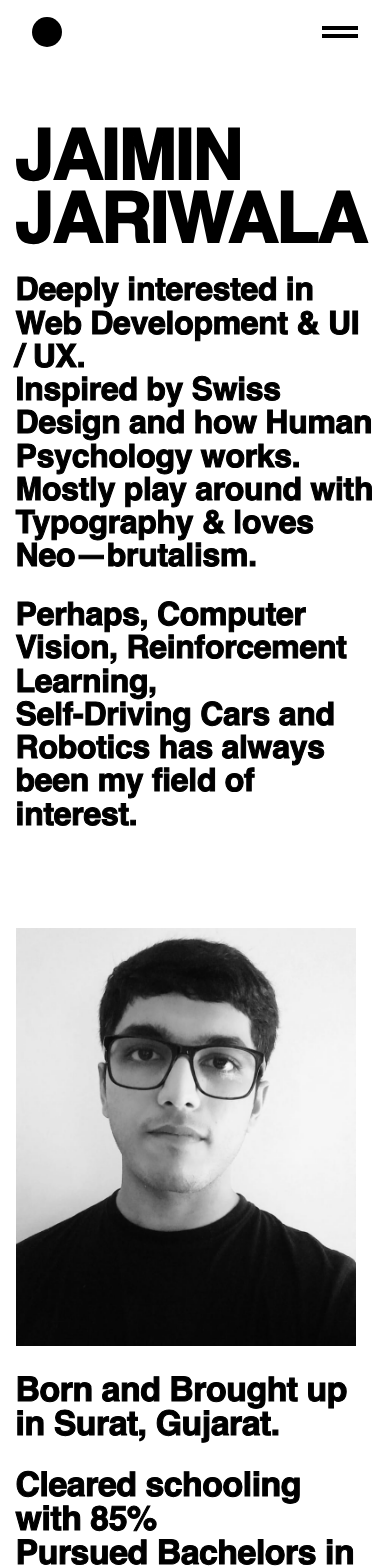
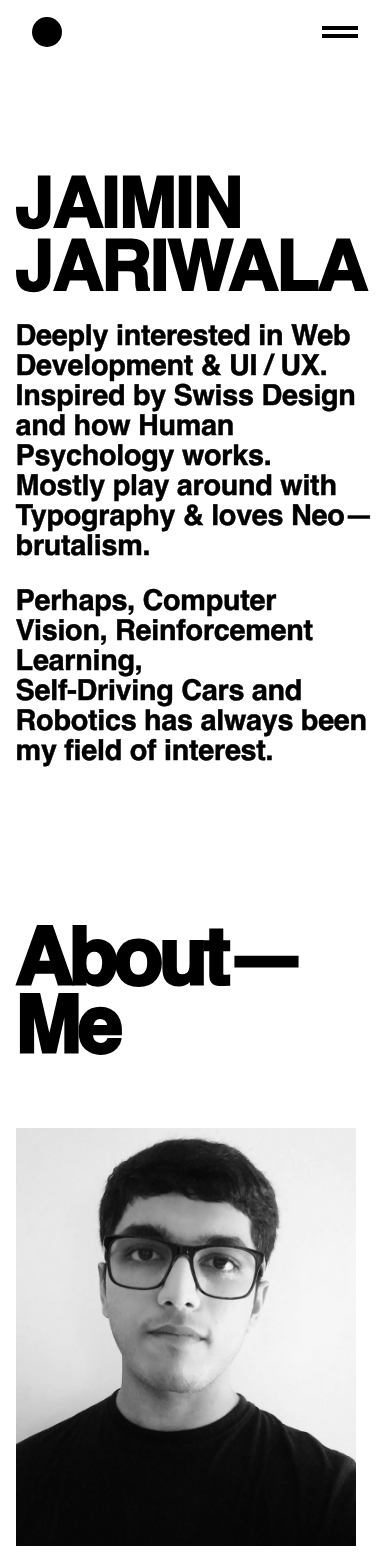
Before and after one commit to jaiminjariwala/jaiminjariwala, a React (Vite) app: page / in a window 390 px wide. Shown: the top 1568 px of the page. Built offline with nearby package versions, Linux system fonts and the light colour scheme.

Commit message:
updated css, removed redundant code

```diff
--- a/src/components/About/About.css
+++ b/src/components/About/About.css
@@ -1,14 +1,27 @@
-/* hello */
 .about {
   min-height: 100vh;
+  padding: 14vh 2vw;
+  font-family: "Helvetica", sans-serif;
+  display: flex;
+  flex-direction: column;
+  justify-content: flex-start;
+  gap: 2rem;
+  box-sizing: border-box;
+}
 
+.about h1 {
+  font-size: clamp(5rem, 9vw, 12rem);
+  font-weight: bold;
+  letter-spacing: -4px;
+  line-height: 0.85;
+  -webkit-text-stroke: 3px black;
+  color: black;
+  order: -1; /* Ensures heading always appears first */
+  margin-bottom: 2rem;
+}
+
+.content-and-image {
   display: flex;
-  flex-direction: row;
-  justify-content:center;
-  align-items: center;
-
-  margin: 0 auto;
-  padding: 5vh 2vw;
   gap: clamp(1rem, 4vw, 2rem);
   box-sizing: border-box;
 }
@@ -27,12 +40,11 @@
   -webkit-text-stroke: 1px black;
   line-height: 1;
   letter-spacing: -1px;
-
-  margin: 0;
+  margin: 0 0 2.5rem 0;
 }
 
-.content p:not(:last-child) {
-  margin-bottom: 2.5rem
+.content p:last-child {
+  margin-bottom: 0;
 }
 
 .about img {
@@ -40,7 +52,7 @@
   height: auto;
   object-fit: cover;
   filter: grayscale(100%);
-  transition-delay: filter 0.5s ease;
+  transition: filter 0.5s ease;
   flex-shrink: 0;
 }
 
@@ -48,25 +60,15 @@
   filter: grayscale(0%);
 }
 
-/* Tablet Breakpoint */
+/* Tablet and smaller devices */
 @media screen and (max-width: 1024px) {
   .about {
-    padding: 3vh 3vw;
-    gap: 2rem;
+    padding: 12vh 4vw 5vh;
   }
 
-  .content {
-    max-width: 70%;
-  }
-}
-
-/* Mobile Breakpoint */
-@media screen and (max-width: 768px) {
-  .about {
-    flex-direction: column-reverse; /* Showing image first */
-    padding: 10vh 4vw 0vh 4vw;
-    align-items: start;
-    justify-content: left;
+  .content-and-image {
+    flex-direction: column-reverse;
+    align-items: flex-start;
   }
 
   .content {
@@ -76,42 +78,26 @@
   .content p {
     font-size: clamp(1.8rem, 4vw, 2.4rem);
     letter-spacing: -0.5px;
-  }
-
-  .content p:not(:last-child) {
     margin-bottom: 1.2rem;
   }
 
   .about img {
-    width: clamp(200px, 92vw, 300px);
-    margin-bottom: -0.1rem;
+    width: clamp(240px, 92vw, 380px);
+    margin-bottom: 2rem;
   }
 }
 
-/* Mobile Breakpoint */
+/* Mobile devices */
 @media screen and (max-width: 430px) {
   .about {
-    flex-direction: column-reverse; /* Showing image first */
-    padding: 10vh 4vw 5vh 4vw;
-    align-items: start;
-    justify-content: left;
-  }
-
-  .content {
-    max-width: 100%;
+    padding: 10vh 4vw 5vh;
   }
 
   .content p {
     font-size: clamp(2.12rem, 2vw, 3rem);
-    letter-spacing: -0.5px;
-  }
-
-  .content p:not(:last-child) {
-    margin-bottom: 1.2rem;
   }
 
   .about img {
     width: clamp(270px, 100vw, 340px);
-    margin-bottom: -0.1rem;
   }
 }
--- a/src/components/About/About.jsx
+++ b/src/components/About/About.jsx
@@ -10,6 +10,10 @@ const About = () => {
 
     return (
         <div className="about" id="about">
+
+            <h1>About—Me</h1>
+
+            <div className='content-and-image'>
                 <div ref={textRef} className="content reveal-text-container">
                     <p>Born and Brought up in Surat, Gujarat.</p>
                     <p>
@@ -27,10 +31,11 @@ const About = () => {
                 </div>
                 <img src={isHovering ? colorImage : bwImage}
                     alt="Profile Picture"
-                onMouseEnter={() => {setIsHovering(true)}}
-                onMouseLeave={() => {setIsHovering(false)}}
-                style={{willChange : 'filter'}}
+                    onMouseEnter={() => { setIsHovering(true) }}
+                    onMouseLeave={() => { setIsHovering(false) }}
+                    style={{ willChange: 'filter' }}
                 />
+            </div>
         </div>
     );
 };
--- a/src/components/Contact/Contact.jsx
+++ b/src/components/Contact/Contact.jsx
@@ -39,9 +39,9 @@ const Contact = () => {
             <h1>Get in touch</h1>
 
             <div ref={textRef} className="contact-links reveal-text-container">
-                <a href="jaiminjariwala5@gmail.com" className="contact-item">MAIL</a>
-                <a href="jaiminjariwala5@gmail.com" className="contact-item">LINKEDIN</a>
-                <a href="jaiminjariwala5@gmail.com" className="contact-item">TWITTER</a>
+                <a href="mailto:jaiminjariwala5@gmail.com" className="contact-item">MAIL</a>
+                <a href="https://www.linkedin.com/in/jaiminjariwala/" className="contact-item">LINKEDIN</a>
+                <a href="https://x.com/jaiminjariwala_" className="contact-item">TWITTER</a>
             </div>
 
             <div className="datetime-container">
--- a/src/components/Hero/Hero.css
+++ b/src/components/Hero/Hero.css
@@ -1,6 +1,6 @@
 .hero {
   min-height: 100vh;
-  padding: 20vh 2vw 2vh 2vw;
+  padding: 20vh 2vw 2vh;
   font-family: "Helvetica", sans-serif;
   position: relative;
   z-index: 90;
@@ -10,14 +10,12 @@
 }
 
 .hero h1 {
-  /* Clamp for fluid typography scaling! */
   font-size: clamp(2.5rem, 14vw, 12rem);
   font-weight: bold;
   letter-spacing: clamp(-3px, -0.5vw, -9px);
   line-height: 0.89;
   -webkit-text-stroke: clamp(2px, 0.4vw, 5px) black;
   color: black;
-
   margin-bottom: 2.5vh;
 }
 
@@ -25,212 +23,123 @@
   font-size: clamp(1rem, 2.8vw, 2.4rem);
   line-height: 1.04;
   letter-spacing: -0.3px;
-  -webkit-text-stroke: 1px black;
+  -webkit-text-stroke: 0.4px black;
   font-weight: bold;
-
   margin-bottom: 3vh;
   max-width: 90ch;
 }
 
+.hero p:last-child {
+  margin-bottom: 0;
+}
 
-/* IPAD-PRO Breakpoint */
-@media screen and (max-width: 1024px) {
+/* Nest Hub (1024x600) */
+@media screen and (max-width: 1024px) and (max-height: 600px) {
   .hero {
-    padding: 6vh 2vw 0vh 2vw;
-    display: flex;
-    margin: 0;
+    padding: 15vh 4vw 2vh;
   }
 
   .hero h1 {
-    font-size: clamp(11rem, 20vw, 8rem);
+    font-size: clamp(8rem, 16vw, 10rem);
     letter-spacing: -2px;
     -webkit-text-stroke: 2px black;
   }
 
   .hero p {
-    font-size: clamp(3.5rem, 4vw, 4rem);
-  }
-  .hero p:last-child {
-    margin-bottom: 0;
+    font-size: clamp(2.8rem, 3vw, 3.2rem);
   }
 }
 
-/* Surface-Pro 7 Breakpoint */
+/* Surface Pro 7 (912x1368) */
 @media screen and (max-width: 912px) {
   .hero {
-    padding: 8vh 2vw 0vh 2vw;
-    display: flex;
-    margin: 0;
+    padding: 18vh 4vw 2vh;
   }
 
   .hero h1 {
-    font-size: clamp(10rem, 20vw, 8rem);
+    font-size: clamp(8rem, 18vw, 9rem);
     letter-spacing: -2px;
     -webkit-text-stroke: 2px black;
   }
 
   .hero p {
-    font-size: clamp(3.5rem, 4vw, 4rem);
-  }
-  .hero p:last-child {
-    margin-bottom: 0;
+    font-size: clamp(2.8rem, 3.5vw, 3.2rem);
   }
 }
 
-/* IPAD-Air Breakpoint */
+/* iPad Air (820x1180) */
 @media screen and (max-width: 820px) {
   .hero {
-    padding: 12vh 4vw 0vh 4vw;
-    display: flex;
-    margin: 0;
+    padding: 16vh 4vw 2vh;
   }
 
   .hero h1 {
-    font-size: clamp(8rem, 20vw, 8rem);
+    font-size: clamp(7rem, 16vw, 8rem);
     letter-spacing: -2px;
     -webkit-text-stroke: 2px black;
   }
 
   .hero p {
-    font-size: clamp(2.9rem, 4vw, 4rem);
-  }
-  .hero p:last-child {
-    margin-bottom: 0;
+    font-size: clamp(2.5rem, 3vw, 2.8rem);
   }
 }
 
-/* IPAD-Air Breakpoint */
+/* iPad Mini and smaller tablets */
 @media screen and (max-width: 768px) {
   .hero {
-    padding: 14vh 4vw 0vh 4vw;
-    display: flex;
-    margin: 0;
+    padding: 14vh 4vw 2vh;
   }
 
   .hero h1 {
-    font-size: clamp(8rem, 20vw, 8rem);
-    letter-spacing: -2px;
-    -webkit-text-stroke: 2px black;
+    font-size: clamp(6rem, 16vw, 7rem);
   }
 
   .hero p {
-    font-size: clamp(2.7rem, 3vw, 4rem);
-  }
-  .hero p:last-child {
-    margin-bottom: 0;
+    font-size: clamp(2.3rem, 2.8vw, 2.5rem);
   }
 }
 
-/* Surface-Duo Breakpoint */
+/* Large Phones */
 @media screen and (max-width: 540px) {
   .hero {
-    padding: 8vh 2vw 0vh 2vw;
-    display: flex;
-    margin: 0;
+    padding: 12vh 4vw 2vh;
   }
 
   .hero h1 {
-    font-size: clamp(6rem, 16vw, 8rem);
-    letter-spacing: -2px;
-    -webkit-text-stroke: 2px black;
+    font-size: clamp(5rem, 14vw, 6rem);
   }
 
   .hero p {
-    font-size: clamp(2rem, 4vw, 4rem);
-  }
-  .hero p:last-child {
-    margin-bottom: 0;
+    font-size: clamp(2rem, 2.5vw, 2.3rem);
   }
 }
 
-/* Mobile Breakpoint (IPhone Pro Max, Samsung Galaxy S20 Ultra) */
+/* Medium Phones */
 @media screen and (max-width: 430px) {
   .hero {
-    padding: 14vh 4vw 0vh 4vw;
-    display: flex;
+    padding: 14vh 4vw 2vh;
   }
 
   .hero h1 {
-    font-size: clamp(3.5rem, 18vw, 8rem);
-    letter-spacing: -2px;
-    -webkit-text-stroke: 2px black;
+    font-size: clamp(3.5rem, 18vw, 5rem);
   }
 
   .hero p {
-    font-size: clamp(2.12rem, 2vw, 3rem);
-    margin-bottom: 3vh;
-  }
-
-  .hero p:last-child {
-    margin-bottom: 0;
+    font-size: clamp(1.8rem, 2vw, 2rem);
   }
 }
 
-/* Mobile Breakpoint (IPhone Pro Max, Samsung Galaxy S20 Ultra) */
-@media screen and (max-width: 390px) {
+/* Small Phones */
+@media screen and (max-width: 375px) {
   .hero {
-    padding: 14vh 4vw 0vh 4vw;
-    display: flex;
+    padding: 12vh 4vw 2vh;
   }
 
   .hero h1 {
-    font-size: clamp(3.5rem, 18vw, 8rem);
-    letter-spacing: -2px;
-    -webkit-text-stroke: 2px black;
+    font-size: clamp(3rem, 16vw, 3.5rem);
   }
 
   .hero p {
-    font-size: clamp(2rem, 2vw, 3rem);
-    margin-bottom: 3vh;
-  }
-
-  .hero p:last-child {
-    margin-bottom: 0;
+    font-size: clamp(1.6rem, 1.8vw, 1.8rem);
   }
 }
-
-/* Mobile Breakpoint (IPhone 12 Pro) */
-@media screen and (max-width: 375px) {
-  .hero {
-    padding: 10vh 4vw 0vh 4vw;
-    display: flex;
-  }
-
-  .hero h1 {
-    font-size: clamp(3.5rem, 18vw, 8rem);
-    letter-spacing: -2px;
-    -webkit-text-stroke: 2px black;
-  }
-
-  .hero p {
-    font-size: clamp(1.7rem, 2vw, 3rem);
-    margin-bottom: 3vh;
-  }
-
-  .hero p:last-child {
-    margin-bottom: 0;
-  }
-}
-
-/* Mobile Breakpoint (IPhone 12 Pro) */
-@media screen and (max-width: 344px) {
-  .hero {
-    padding: 16vh 4vw 0vh 4vw;
-    display: flex;
-  }
-
-  .hero h1 {
-    font-size: clamp(3.5rem, 18vw, 8rem);
-    letter-spacing: -2px;
-    -webkit-text-stroke: 2px black;
-  }
-
-  .hero p {
-    font-size: clamp(1.91rem, 2vw, 3rem);
-    margin-bottom: 3vh;
-  }
-
-  .hero p:last-child {
-    margin-bottom: 0;
-  }
-}
--- a/src/components/Hero/Hero.jsx
+++ b/src/components/Hero/Hero.jsx
@@ -6,7 +6,7 @@ const Hero = () => {
     const textRef = useScrollReveal();
 
     return (
-        <div className="hero" id="hero">
+        <div className="hero" id="hero" aria-label="Hero section">
             <h1 ref={headingRef} className="reveal-text-container">
                 JAIMIN<br />JARIWALA
             </h1>
```
Also changed, not shown: src/components/Contact/Contact.css (+16 -91 lines). Lines whose indentation alone changed are shown as unchanged.
